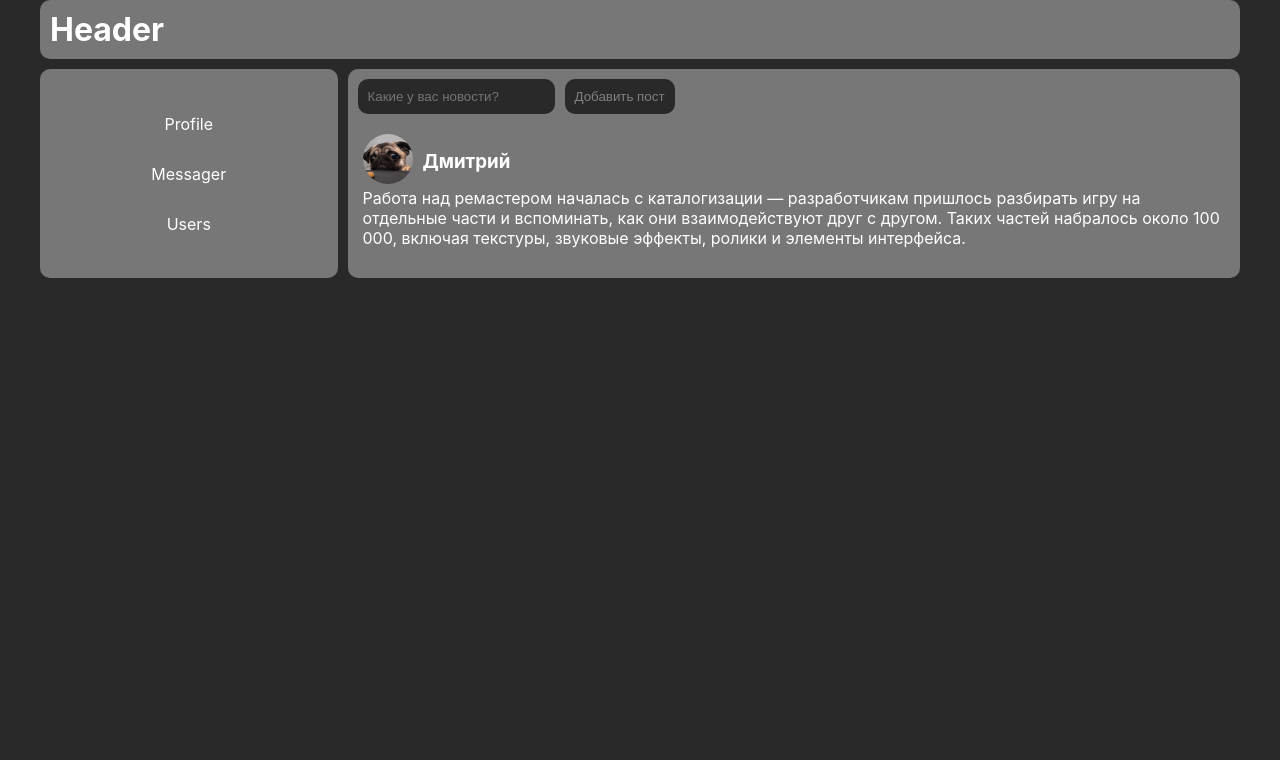
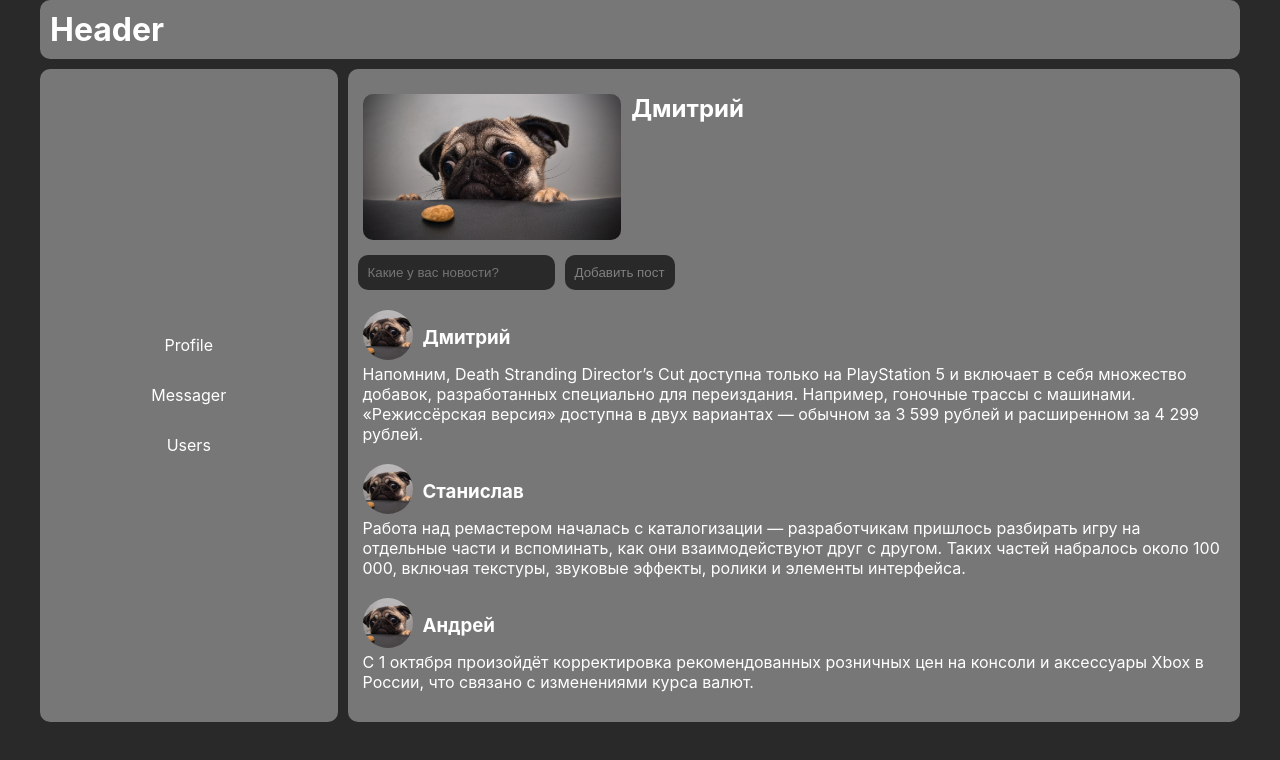
Before and after one commit to Dimanka-smok/reactsocial, a React (Create React App) app in the folder helloworld/: page /profile in a window 1280 px wide. Shown: the top 760 px of the page. Built offline with nearby package versions, Linux system fonts and the light colour scheme.

Commit message:
Add Post, create props

```diff
--- /dev/null
+++ b/helloworld/src/components/Posts/Post/Post.css
@@ -0,0 +1,22 @@
+.post img{
+    width: 50px;
+    height: 50px;
+    border-radius: 50px;
+    object-fit: cover;
+  }
+
+  .post h3{
+    display: inline-block;
+    position: absolute;
+    top:50%;
+    transform: translateY(-50%);
+    margin-left: 10px;
+  }
+
+  .post-data{
+    position: relative;
+  }
+
+  .post{
+    margin: 20px 5px;
+  }
--- /dev/null
+++ b/helloworld/src/components/Posts/Post/Post.js
@@ -0,0 +1,19 @@
+import React from "react"
+import "./Post.css"
+import Pes from "../../../img/pes.jpg"
+
+
+
+function Post(props){
+    return(
+         <div className="post">
+            <div className="post-data">
+                <img src={Pes}/>
+                <h3>{props.name}</h3>
+            </div>
+            <p>{props.message}</p>
+        </div>
+    )
+}
+
+export default Post
--- /dev/null
+++ b/helloworld/src/components/Posts/Posts.css
@@ -0,0 +1,17 @@
+input{
+    border: none;
+    outline:none;
+    border-radius: 10px;
+    padding: 10px;
+    background-color: #292929;
+    margin-right: 10px;
+  }
+
+  button{
+    border: none;
+    outline:none;
+    border-radius: 10px;
+    padding: 10px;
+    background-color: #292929;
+    color:grey;
+  }
--- /dev/null
+++ b/helloworld/src/components/Posts/Posts.js
@@ -0,0 +1,23 @@
+import React from "react";
+import Pes from "../../img/pes.jpg"
+import "./Posts.css"
+import Post from "./Post/Post";
+
+
+
+function Posts() {
+    let message1="Напомним, Death Stranding Director’s Cut доступна только на PlayStation 5 и включает в себя множество добавок, разработанных специально для переиздания. Например, гоночные трассы с машинами. «Режиссёрская версия» доступна в двух вариантах — обычном за 3 599 рублей и расширенном за 4 299 рублей."
+    let message2="Работа над ремастером началась с каталогизации — разработчикам пришлось разбирать игру на отдельные части и вспоминать, как они взаимодействуют друг с другом. Таких частей набралось около 100 000, включая текстуры, звуковые эффекты, ролики и элементы интерфейса."
+    let message3="С 1 октября произойдёт корректировка рекомендованных розничных цен на консоли и аксессуары Xbox в России, что связано с изменениями курса валют."
+    return(
+        <div className="posts">
+            <input placeholder="Какие у вас новости?"/>
+            <button>Добавить пост</button>
+            <Post message={message1} name={"Дмитрий"}/>
+            <Post message={message2} name={"Станислав"}/>
+            <Post message={message3} name={"Андрей"}/>
+        </div>
+    )
+}
+
+export default Posts
--- a/helloworld/src/components/Profile/Profile.css
+++ b/helloworld/src/components/Profile/Profile.css
@@ -2,45 +2,18 @@
     grid-area: "p";
   }
 
-  input{
-    border: none;
-    outline:none;
-    border-radius: 10px;
-    padding: 10px;
-    background-color: #292929;
-    margin-right: 10px;
-  }
+.me img{
+  width: 100%;
+  border-radius: 10px;
+}
 
-  button{
-    border: none;
-    outline:none;
-    border-radius: 10px;
-    padding: 10px;
-    background-color: #292929;
-    color:grey;
-  }
+.me{
+  display: grid;
+  grid-template-columns: 30% 70%;
+  padding: 5px;
+  grid-gap: 10px;
+}
 
-
-
-  .post img{
-    width: 50px;
-    height: 50px;
-    border-radius: 50px;
-    object-fit: cover;
-  }
-
-  .post h3{
-    display: inline-block;
-    position: absolute;
-    top:50%;
-    transform: translateY(-50%);
-    margin-left: 10px;
-  }
-
-  .post-data{
-    position: relative;
-  }
-
-  .post{
-    margin: 20px 5px;
-  }
+.profile > div{
+  margin: 10px 0;
+}
--- a/helloworld/src/components/Profile/Profile.js
+++ b/helloworld/src/components/Profile/Profile.js
@@ -1,25 +1,16 @@
 import React from "react"
 import "./Profile.css"
 import Pes from "../../img/pes.jpg"
+import Posts from "../Posts/Posts"
 
 function Profile(){
     return(
         <div className="profile">
             <div className="me">
-
+                <img src={Pes}/>
+                <h2>Дмитрий</h2>
             </div>
-            <div className="posts">
-                <input placeholder="Какие у вас новости?"/>
-                <button>Добавить пост</button>
-                <div className="post">
-                    <div className="post-data">
-                    <img src={Pes}/>
-                    <h3>Дмитрий</h3>
-                    </div>
-                    <p>Работа над ремастером началась с каталогизации — разработчикам пришлось разбирать игру на отдельные части и вспоминать, как они взаимодействуют друг с другом. Таких частей набралось около 100 000, включая текстуры, звуковые эффекты, ролики и элементы интерфейса.</p>
-
-                </div>
-            </div>
+            <Posts/>
         </div>
     )
 }
```
Also changed, not shown: helloworld/src/App.css (line endings or trailing spaces).
